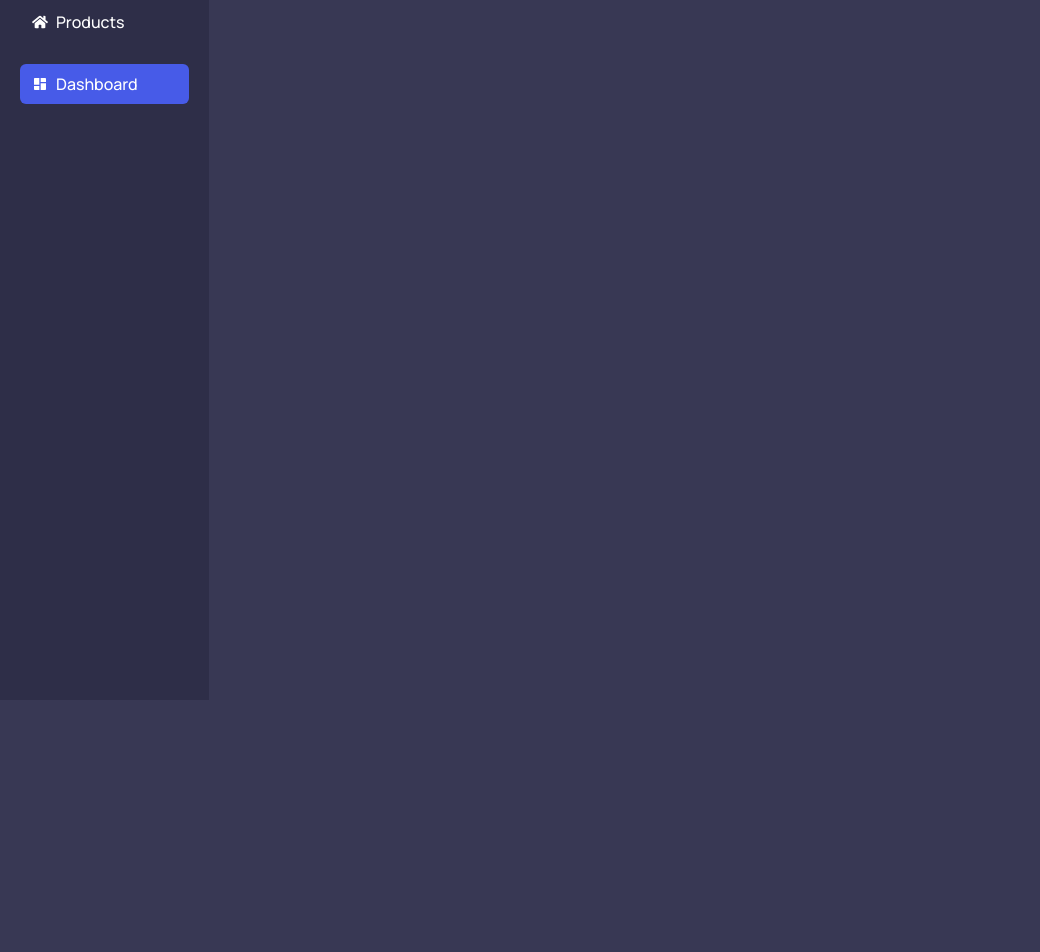
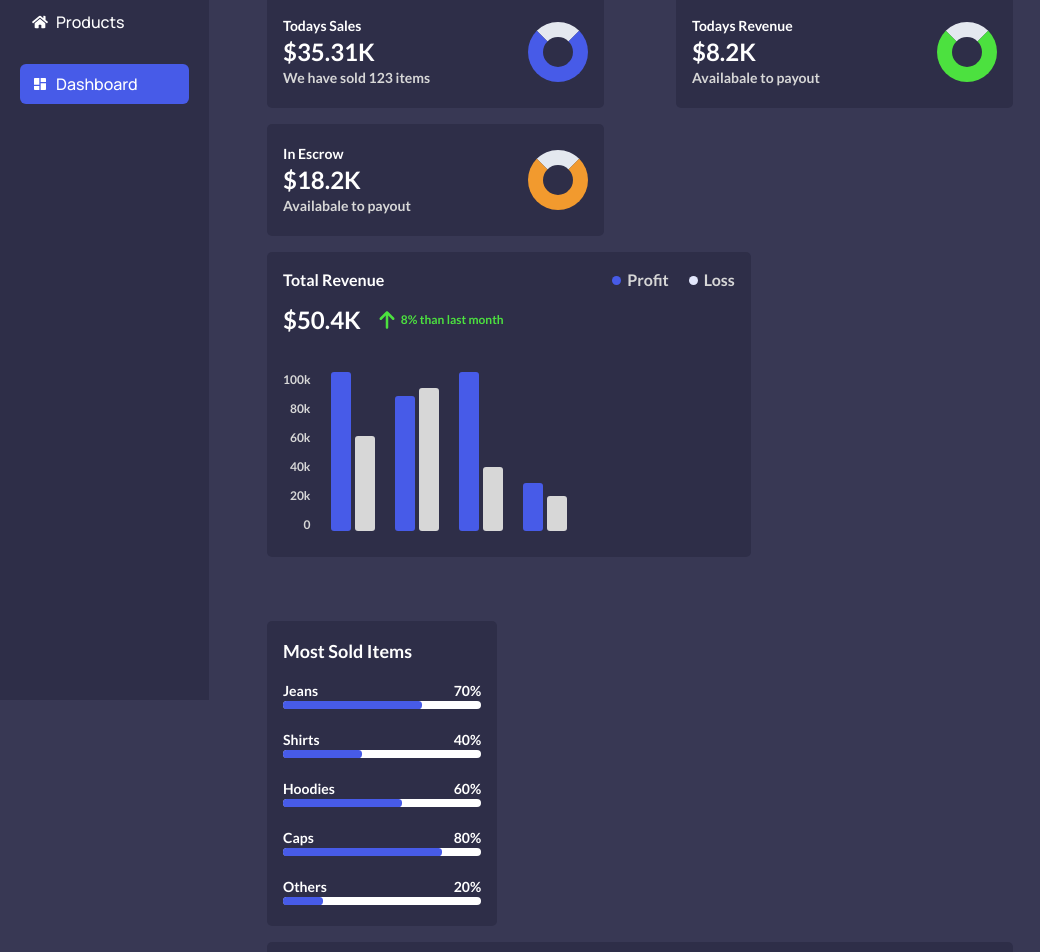
Before and after one commit to Yefee8/shop, a Next.js app: page /dashboard in a window 1280 px wide. Shown: the part 100-1052 px from the top of the page, without its empty margins (0-1040 px from the left). Before the commit the page ends 800 px from the top, so only its background shows below. Built offline with nearby package versions, Linux system fonts and the light colour scheme.

Commit message:
feat: dashboard is finished 🚀

```diff
--- a/src/app/dashboard/page.tsx
+++ b/src/app/dashboard/page.tsx
@@ -1,9 +1,234 @@
+import DashboardCard from "@/components/dashboardCard";
+import DataTable from "@/components/dataTable";
+import { cn } from "@/lib/utils";
+import type { Metadata } from "next";
+import { FaArrowUp } from "react-icons/fa6";
+
+export const metadata: Metadata = {
+  title: "SH Shop - Dashboard",
+  description: "SH Shop Template, coded by Yefee, design by Moin Haikal",
+  viewport: "width=device-width, initial-scale=1",
+};
+
 export default function Dashboard() {
+  const mostSoldItems = [
+    {
+      name: "Jeans",
+      percent: "70%",
+    },
+    {
+      name: "Shirts",
+      percent: "40%",
+    },
+    {
+      name: "Hoodies",
+      percent: "60%",
+    },
+    {
+      name: "Caps",
+      percent: "80%",
+    },
+    {
+      name: "Others",
+      percent: "20%",
+    },
+  ];
+
+  const lineChartStats = [
+    {
+      profit: 100,
+      loss: 60,
+    },
+    {
+      profit: 85,
+      loss: 90,
+    },
+    {
+      profit: 100,
+      loss: 40,
+    },
+    {
+      profit: 30,
+      loss: 22,
+    },
+    {
+      profit: 48,
+      loss: 60,
+    },
+    {
+      profit: 90,
+      loss: 100,
+    },
+    {
+      profit: 80,
+      loss: 20,
+    },
+    {
+      profit: 20,
+      loss: 40,
+    },
+    {
+      profit: 40,
+      loss: 60,
+    },
+    {
+      profit: 80,
+      loss: 40,
+    },
+    {
+      profit: 100,
+      loss: 40,
+    },
+    {
+      profit: 20,
+      loss: 40,
+    },
+  ];
+
+  const rows = [
+    ["Jean", "#888", "$120"],
+    ["Shirt", "#887", "$45"],
+    ["Belt", "#886", "$20"],
+    ["Caps", "#885", "$15"],
+    ["Hoodie", "#884", "$355"],
+    ["Titanfall 2", "#883", "$4,49"],
+  ];
+
+  const columns = ["Products", "Order ID", "Amount"];
+
   return (
-    <main>
-      <main className="md:w-3/4 flex flex-col md:items-start md:mx-0 mx-4">
-        <h1 className="font-bold text-[22px]">Dashboard</h1>
-      </main>
-    </main>
+    <div className="md:w-[calc(100%-267px)] flex flex-col pb-16 gap-4 md:items-start md:mx-0 mx-4">
+      <h1 className="font-bold w-full text-[22px]">Dashboard</h1>
+
+      <div className="md:w-full w-[calc(100%-36px)] flex flex-row flex-wrap gap-4 items-center justify-between">
+        <DashboardCard>
+          <div className="flex flex-col">
+            <div className="font-bold text-sm">Todays Sales</div>
+            <div className="font-bold text-2xl">$35.31K</div>
+            <div className="text-[#D7D7D7] text-sm font-bold">
+              We have sold 123 items
+            </div>
+          </div>
+
+          <div className="w-[60px] aspect-square rounded-full border-primary  border-t-[#E4E8EF] border-[15px] "></div>
+        </DashboardCard>
+
+        <DashboardCard>
+          <div className="flex flex-col">
+            <div className="font-bold text-sm">Todays Revenue</div>
+            <div className="font-bold text-2xl">$8.2K</div>
+            <div className="text-[#D7D7D7] text-sm font-bold">
+              Availabale to payout
+            </div>
+          </div>
+
+          <div className="w-[60px] aspect-square rounded-full border-secondary  border-t-[#E4E8EF] border-[15px] "></div>
+        </DashboardCard>
+
+        <DashboardCard>
+          <div className="flex flex-col">
+            <div className="font-bold text-sm">In Escrow</div>
+            <div className="font-bold text-2xl">$18.2K</div>
+            <div className="text-[#D7D7D7] text-sm font-bold">
+              Availabale to payout
+            </div>
+          </div>
+
+          <div className="w-[60px] aspect-square rounded-full border-accent  border-t-[#E4E8EF] border-[15px] "></div>
+        </DashboardCard>
+      </div>
+
+      <div className="md:w-full w-[calc(100%-36px)] sm:min-w-[340px] flex md:gap-16 gap-4 2xl:flex-nowrap flex-wrap justify-between items-center">
+        <div className="md:w-[calc(67%-16px)] w-full h-[305px] bg-card p-4 rounded-[5px] flex flex-col gap-3">
+          <div className="w-full justify-between flex items-center">
+            <div className="text-base font-bold">Total Revenue</div>
+
+            <div className="flex gap-5">
+              <div className="gap-1.5 font-bold flex items-center text-[#d7d7d7]">
+                <div className="w-[9px] aspect-square rounded-full bg-primary"></div>
+                Profit
+              </div>
+
+              <div className="gap-1.5 font-bold flex items-center text-[#d7d7d7]">
+                <div className="w-[9px] aspect-square rounded-full bg-[#E3E7FC]"></div>
+                Loss
+              </div>
+            </div>
+          </div>
+
+          <div className="gap-4 flex items-center">
+            <div className="text-2xl font-bold">$50.4K</div>
+
+            <div className="text-xs flex gap-1 items-center font-bold text-secondary">
+              <FaArrowUp className="text-xl" />
+              8% than last month
+            </div>
+          </div>
+
+          <div className="mt-6 h-[159px] flex gap-5">
+            <div className="flex items-end flex-col gap-[13px] text-xs font-bold text-[#d7d7d7]">
+              <div>100k</div>
+              <div>80k</div>
+              <div>60k</div>
+              <div>40k</div>
+              <div>20k</div>
+              <div>0</div>
+            </div>
+
+            <div className="w-full max-w-[256px] 2xl:max-w-full h-[159px] flex overflow-x-auto gap-5 justify-between no-scrollbar">
+              {lineChartStats.map((lineChartStat) => {
+                return (
+                  <div className="gap-1 flex items-end">
+                    <div
+                      className="bg-primary rounded-[3px] w-5"
+                      style={{
+                        height: `${(lineChartStat.profit / 100) * 159}px`,
+                      }}
+                    ></div>
+                    <div
+                      className="bg-[#d7d7d7] rounded-[3px] w-5"
+                      style={{
+                        height: `${(lineChartStat.loss / 100) * 159}px`,
+                      }}
+                    ></div>
+                  </div>
+                );
+              })}
+            </div>
+          </div>
+        </div>
+
+        <div className="md:w-[calc(33%-16px)] w-full h-[305px] bg-card p-4 rounded-[5px] flex flex-col gap-4 items-start">
+          <div className="text-lg font-bold ">Most Sold Items</div>
+
+          {mostSoldItems.map((item) => {
+            return (
+              <div className="h-[34px] w-full flex items-center flex-col justify-start">
+                <div className="w-full flex justify-between text-sm font-bold">
+                  <div>{item.name}</div>
+                  <div>{item.percent}</div>
+                </div>
+
+                <div className="w-full h-2 rounded-[9px] bg-white relative">
+                  <div
+                    className="absolute left-0 h-2 bg-primary rounded-[3.6px]"
+                    style={{
+                      width: item.percent,
+                    }}
+                  ></div>
+                </div>
+              </div>
+            );
+          })}
+        </div>
+      </div>
+      <div className="px-4 md:w-full w-[calc(100%-36px)] py-3 bg-card rounded-[5px] flex flex-col gap-4">
+        <div className="font-bold text-white">Latest Orders</div>
+
+        <div className="h-[321px] overflow-y-auto">
+          <DataTable rows={rows} columns={columns} />
+        </div>
+      </div>
+    </div>
   );
 }
--- a/src/app/globals.css
+++ b/src/app/globals.css
@@ -66,6 +66,15 @@
   }
 }
 
+.no-scrollbar::-webkit-scrollbar {
+  display: none;
+}
+
+.no-scrollbar {
+  -ms-overflow-style: none;
+  scrollbar-width: none;
+}
+
 * {
   -webkit-user-drag: none;
   user-drag: none;
--- a/src/app/layout.tsx
+++ b/src/app/layout.tsx
@@ -8,7 +8,7 @@ const lato = Lato({ subsets: ["latin"], weight:["300", "700", "900"] });
 export const metadata: Metadata = {
   title: "SH Shop - Homepage",
   description: "SH Shop Template, coded by Yefee",
-  viewport:"width=device-width, initial-scale=2"
+  viewport:"width=device-width, initial-scale=1"
 };
 
 export default function RootLayout({
@@ -18,9 +18,9 @@ export default function RootLayout({
 }>) {
   return (
     <html lang="en">
-      <body className={`${lato.className} flex md:gap-[58px] gap-4`}>
+      <body className={`${lato.className} flex w-full md:gap-[58px] gap-4`}>
         <Sidebar />
-        <div className="ml-16 mt-[47px] md:ml-[267px] text-white">{children}</div></body>
+        <div className="ml-16 mt-[47px] md:ml-[267px] md:w-[calc(100%-267px)] text-white">{children}</div></body>
     </html>
   );
 }
--- a/src/app/page.tsx
+++ b/src/app/page.tsx
@@ -84,7 +84,7 @@ export default function Home() {
   ];
 
   return (
-    <main className="md:w-3/4 flex flex-col md:items-start gap-16 md:mx-0 mx-4">
+    <main className="md:w-[calc(100%-267px)] flex flex-col md:items-start gap-16 md:mx-0 mx-4">
       <div className="flex flex-col gap-6">
         <h1 className="font-bold text-4xl">SH SHOP</h1>
 
--- /dev/null
+++ b/src/components/dashboardCard.tsx
@@ -0,0 +1,7 @@
+export default function DashboardCard({children}: any){
+    return(
+        <div className="py-5 px-4 gap-2 flex justify-between items-center max-w-[337px] w-full bg-card rounded-[5px]">
+            {children}
+        </div>
+    )
+}
--- /dev/null
+++ b/src/components/dataTable.tsx
@@ -0,0 +1,29 @@
+export default function DataTable({
+  columns,
+  rows,
+}: {
+  columns: string[];
+  rows: any;
+}) {
+  return (
+    <div className="w-full flex flex-col rounded-[6px] border border-[#383854]">
+      <div className="w-full flex justify-between text-base py-2.5 px-6 overflow-x-auto font-bold gap-4 no-scrollbar rounded-t-[6px] bg-[#383854]">
+        {columns.map((column) => {
+          return <span>{column}</span>;
+        })}
+      </div>
+
+      <div className="flex flex-col gap-[28px] py-5">
+        {rows.map((rowItems: string[]) => {
+          return (
+            <div className="flex justify-between text-base py-2.5 px-6 overflow-x-auto gap-4 no-scrollbar font-bold">
+              {rowItems.map((row) => {
+                return <span>{row}</span>;
+              })}
+            </div>
+          );
+        })}
+      </div>
+    </div>
+  );
+}
```
